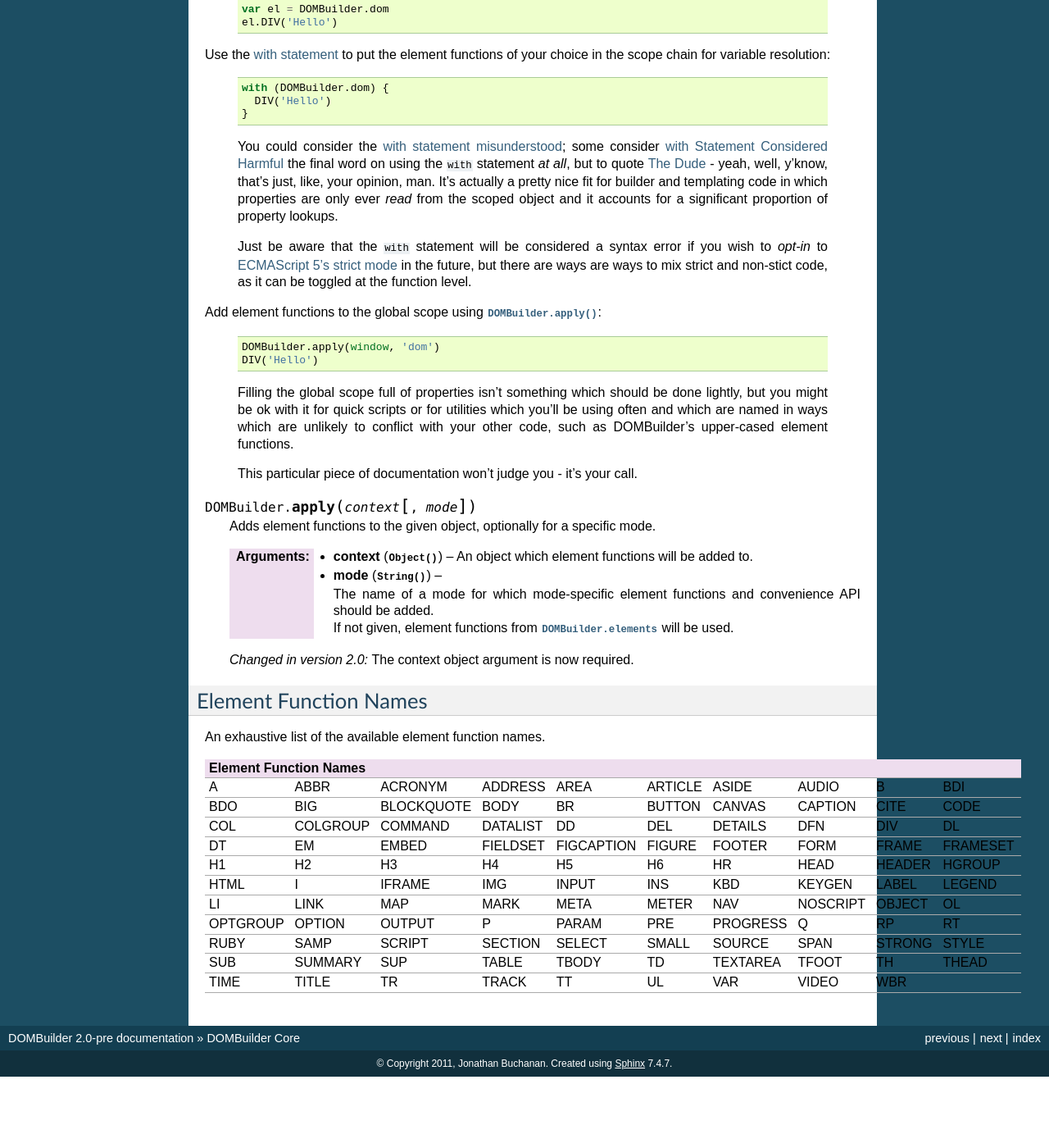
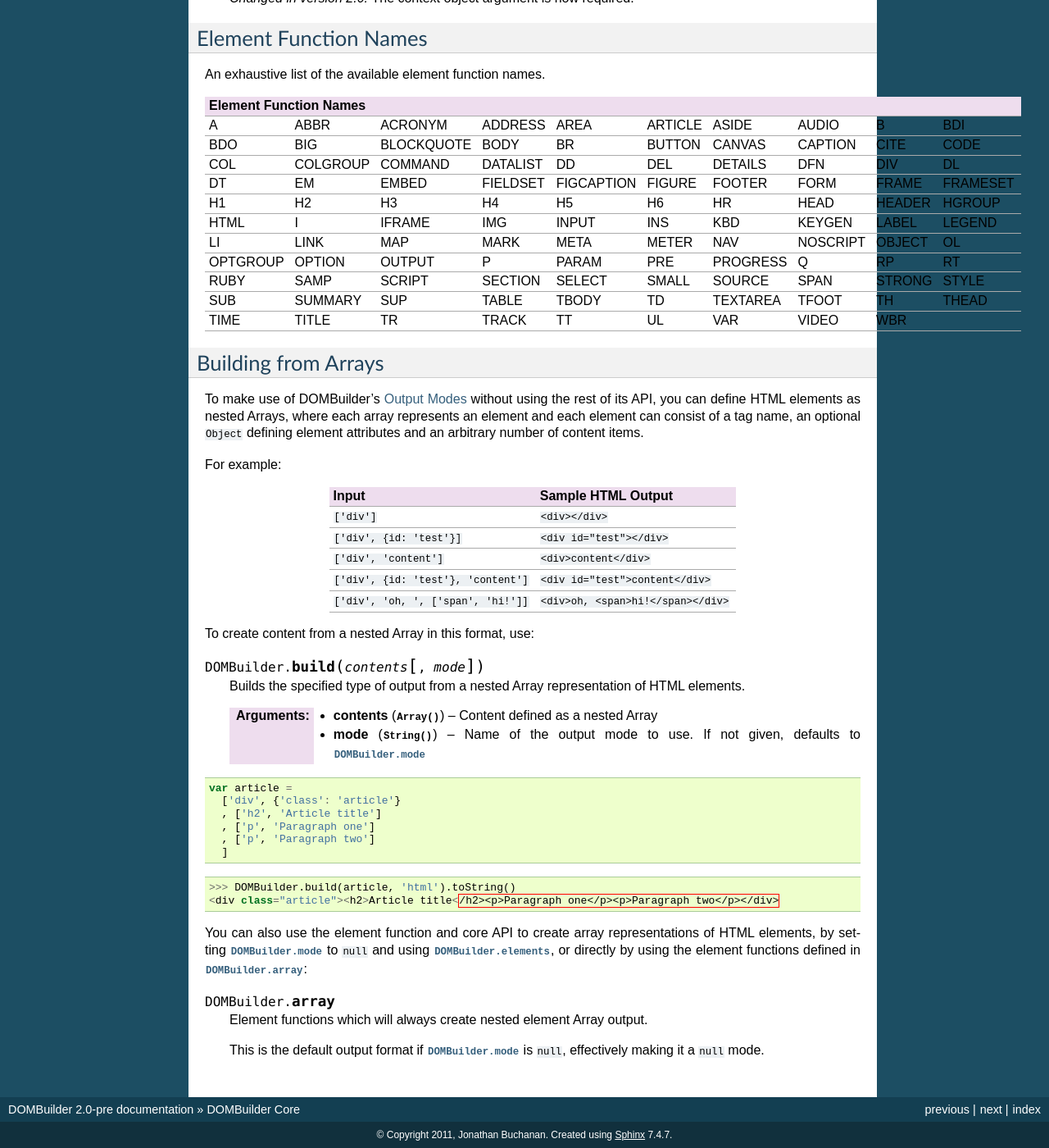
Before and after one commit to insin/DOMBuilder, a Sphinx documentation site: the page built from docs/core.rst, in a window 1280 px wide and 1400 px high, scrolled down 6774 px. Shown: the whole window at 82% size. Built offline with Sphinx 7.4.7, drawn with Linux system fonts in a browser that asks for light colours; before the commit the page ends 8087 px from its top, so only the background shows below that; some of the changed text lies outside the part shown.

Commit message:
Moved Array building/creation docs out of the way.

```diff
--- a/docs/core.rst
+++ b/docs/core.rst
@@ -19,25 +19,17 @@
 Element functions accept flexible combinations of input arguments,
 creating a declarative layer on top of :js:func:`DOMBuilder.createElement`.
 
-DOMBuilder core provides two objects which contain element functions:
+:js:attr:`DOMBuilder.elements` is an ``Object`` containing a function for
+each valid tag name declared in the HTML 4.01 `Strict DTD`_,
+`Frameset DTD`_ and `HTML5 differences from HTML4 W3C Working Draft`_,
+referenced by the corresponding tag name in uppercase.
 
 .. js:attribute:: DOMBuilder.elements
 
    Element functions which create contents based on the current value of
    :js:attr:`DOMBuilder.mode`
 
-.. js:attribute:: DOMBuilder.array
-
-   Element functions which will always create nested element Array output.
-
-   This is the default output format if :js:attr:`DOMBuilder.mode` is
-   ``null``, effectively making it a ``null`` mode.
-
-Each of these is an ``Object`` containing a function for each valid tag
-name declared in the HTML 4.01 `Strict DTD`_, `Frameset DTD`_ and
-`HTML5 differences from HTML4 W3C Working Draft`_, referenced by the
-corresponding tag name in uppercase. An exhaustive list is available
-below in :ref:`element-function-names`.
+An exhaustive list is available below in :ref:`element-function-names`.
 
 When called, these functions will create an element with the corresponding
 tag name, giving it any attributes which are specified as properties of an
@@ -219,58 +211,6 @@
      attributes['class'] = (loop.index % 2 == 0 ? 'stripe1' : 'stripe2')
      return TD.map(row)
    })
-
-Building from Arrays
-====================
-
-To make use of DOMBuilder's :ref:`output-modes` without using the rest of its
-API, you can define HTML elements as nested Arrays, where each array represents
-an element and each element can consist of a tag name, an optional ``Object``
-defining element attributes and an arbitrary number of content items.
-
-For example:
-
-+--------------------------------------+-------------------------------------+
-| Input                                | Sample HTML Output                  |
-+======================================+=====================================+
-| ``['div']``                          | ``<div></div>``                     |
-+--------------------------------------+-------------------------------------+
-| ``['div', {id: 'test'}]``            | ``<div id="test"></div>``           |
-+--------------------------------------+-------------------------------------+
-| ``['div', 'content']``               | ``<div>content</div>``              |
-+--------------------------------------+-------------------------------------+
-| ``['div', {id: 'test'}, 'content']`` | ``<div id="test">content</div>``    |
-+--------------------------------------+-------------------------------------+
-| ``['div', 'oh, ', ['span', 'hi!']]`` | ``<div>oh, <span>hi!</span></div>`` |
-+--------------------------------------+-------------------------------------+
-
-To create content from a nested Array in this format, use:
-
-.. js:function:: DOMBuilder.build(contents[, mode])
-
-   Builds the specified type of output from a nested Array representation
-   of HTML elements.
-
-   :param Array contents:
-      Content defined as a nested Array
-   :param String mode:
-      Name of the output mode to use. If not given, defaults to
-      :js:attr:`DOMBuilder.mode`
-
-::
-
-   var article =
-     ['div', {'class': 'article'}
-     , ['h2', 'Article title']
-     , ['p', 'Paragraph one']
-     , ['p', 'Paragraph two']
-     ]
-
-::
-
-   >>> DOMBuilder.build(article, 'html').toString()
-   <div class="article"><h2>Article title</h2><p>Paragraph one</p><p>Paragraph two</p></div>
-
 
 Core API
 ========
@@ -542,3 +482,66 @@
 +----------+----------+------------+----------+------------+---------+----------+----------+--------+----------+
 | TIME     | TITLE    | TR         | TRACK    | TT         | UL      | VAR      | VIDEO    | WBR    |          |
 +----------+----------+------------+----------+------------+---------+----------+----------+--------+----------+
+
+Building from Arrays
+====================
+
+To make use of DOMBuilder's :ref:`output-modes` without using the rest of its
+API, you can define HTML elements as nested Arrays, where each array represents
+an element and each element can consist of a tag name, an optional ``Object``
+defining element attributes and an arbitrary number of content items.
+
+For example:
+
++--------------------------------------+-------------------------------------+
+| Input                                | Sample HTML Output                  |
++======================================+=====================================+
+| ``['div']``                          | ``<div></div>``                     |
++--------------------------------------+-------------------------------------+
+| ``['div', {id: 'test'}]``            | ``<div id="test"></div>``           |
++--------------------------------------+-------------------------------------+
+| ``['div', 'content']``               | ``<div>content</div>``              |
++--------------------------------------+-------------------------------------+
+| ``['div', {id: 'test'}, 'content']`` | ``<div id="test">content</div>``    |
++--------------------------------------+-------------------------------------+
+| ``['div', 'oh, ', ['span', 'hi!']]`` | ``<div>oh, <span>hi!</span></div>`` |
++--------------------------------------+-------------------------------------+
+
+To create content from a nested Array in this format, use:
+
+.. js:function:: DOMBuilder.build(contents[, mode])
+
+   Builds the specified type of output from a nested Array representation
+   of HTML elements.
+
+   :param Array contents:
+      Content defined as a nested Array
+   :param String mode:
+      Name of the output mode to use. If not given, defaults to
+      :js:attr:`DOMBuilder.mode`
+
+::
+
+   var article =
+     ['div', {'class': 'article'}
+     , ['h2', 'Article title']
+     , ['p', 'Paragraph one']
+     , ['p', 'Paragraph two']
+     ]
+
+::
+
+   >>> DOMBuilder.build(article, 'html').toString()
+   <div class="article"><h2>Article title</h2><p>Paragraph one</p><p>Paragraph two</p></div>
+
+You can also use the element function and core API to create array
+representations of HTML elements, by setting :js:attr:`DOMBuilder.mode`
+to ``null`` and using :js:attr:`DOMBuilder.elements`, or directly by using
+the element functions defined in :js:attr:`DOMBuilder.array`:
+
+.. js:attribute:: DOMBuilder.array
+
+   Element functions which will always create nested element Array output.
+
+   This is the default output format if :js:attr:`DOMBuilder.mode` is
+   ``null``, effectively making it a ``null`` mode.
--- a/docs/dommode.rst
+++ b/docs/dommode.rst
@@ -31,7 +31,7 @@
 value. Any of the following events can be registered in this manner:
 
 +----------------------------------------------------------------------+
-| Event names                                                          |
+| Event Names                                                          |
 +===========+===========+==========+============+============+=========+
 | blur      | focus     | focusin  | focusout   | load       | resize  |
 +-----------+-----------+----------+------------+------------+---------+
```
